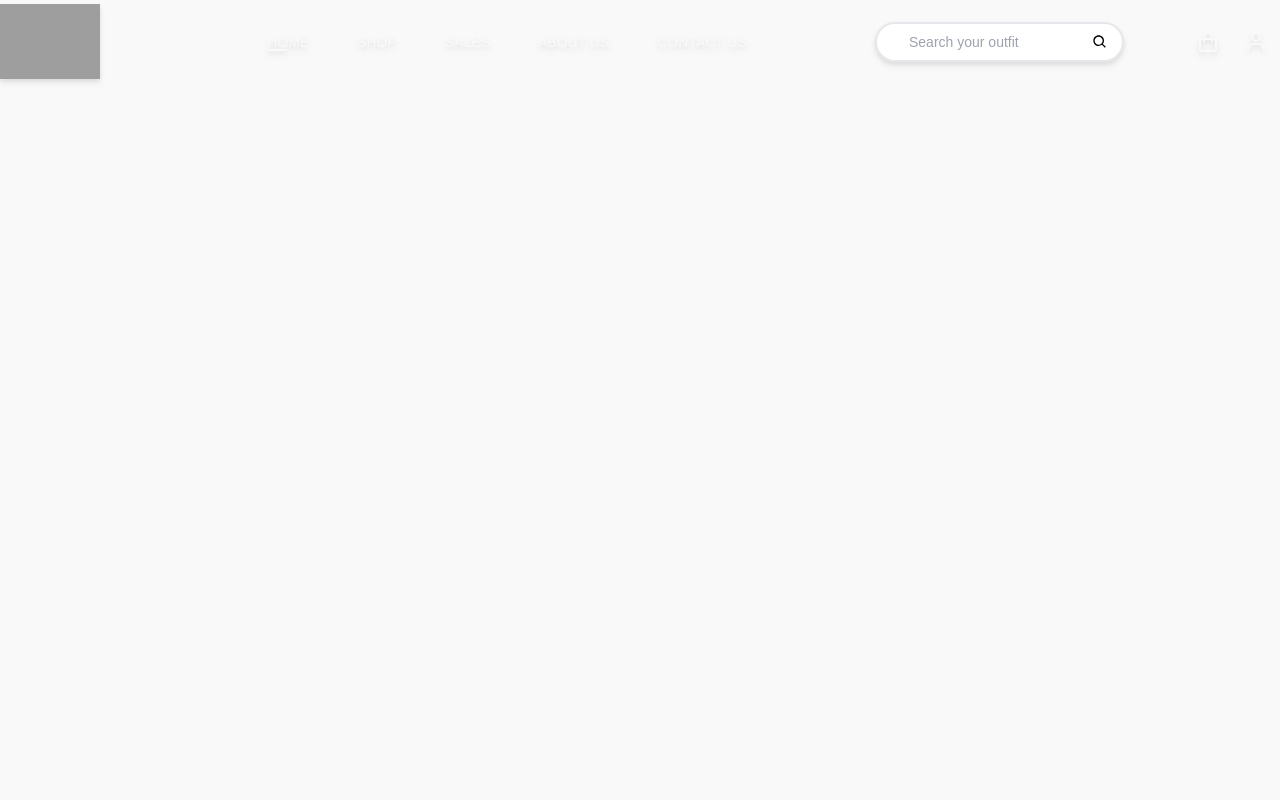
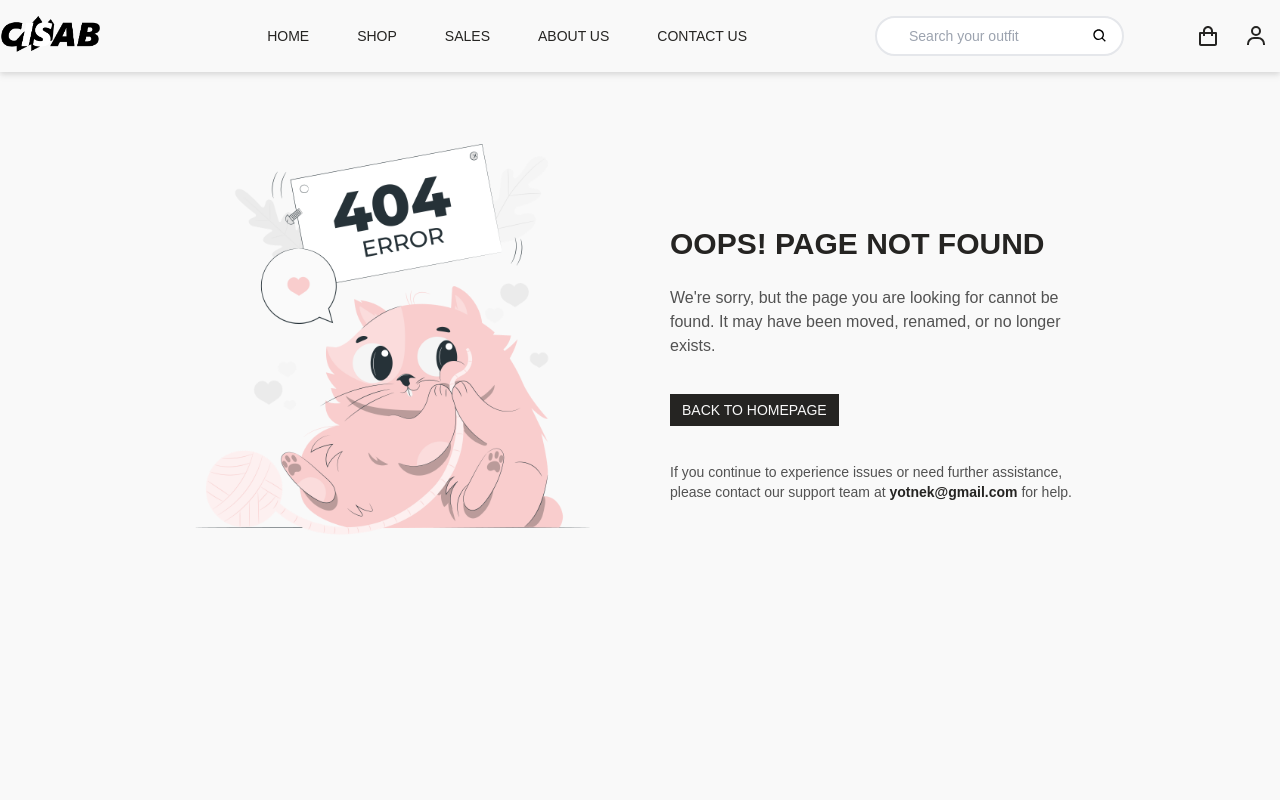
Before and after one commit to FRANCEBEAM/basic-clothing-frontend, a React (Create React App) app: page /basic-clothing-frontend/404 in a window 1280 px wide. Shown: the top 800 px of the page. Built offline with nearby package versions, Linux system fonts and the light colour scheme; grey boxes are pictures that could not be loaded; some icons are missing.

Commit message:
added 404 page

```diff
--- a/package.json
+++ b/package.json
@@ -1,4 +1,5 @@
 {
+  "homepage": "https://FRANCEBEAM.github.io/basic-clothing-frontend",
   "name": "basic-clothing",
   "version": "0.1.0",
   "private": true,
@@ -7,6 +8,7 @@
     "@testing-library/react": "^13.4.0",
     "@testing-library/user-event": "^13.5.0",
     "aos": "^2.3.4",
+    "gh-pages": "^6.0.0",
     "react": "^18.2.0",
     "react-dom": "^18.2.0",
     "react-icons": "^4.10.1",
@@ -17,6 +19,8 @@
   },
   "scripts": {
     "start": "react-scripts start",
+    "predeploy": "npm run build",
+    "deploy": "gh-pages -d build",
     "build": "react-scripts build",
     "test": "react-scripts test",
     "eject": "react-scripts eject"
--- a/src/App.js
+++ b/src/App.js
@@ -1,5 +1,5 @@
 import { useEffect } from 'react';
-import { BrowserRouter as Router, Routes, Route } from 'react-router-dom';
+import { BrowserRouter as Router, Routes, Route, Navigate } from 'react-router-dom';
 import Navbar from './components/client/Navbar';
 import Home from './pages/client/Home';
 import Shop from './pages/client/Shop';
@@ -13,6 +13,7 @@ import SignUp from './pages/client/SignUp';
 import ScrollToTop from './components/client/ScrollToTop';
 import Aos from 'aos';
 import "aos/dist/aos.css";
+import NotFound from './components/client/NotFound';
 
 function App() {
 
@@ -26,7 +27,7 @@ function App() {
 
   return(
     <>
-      <Router>
+      <Router basename='/basic-clothing-frontend/'>
         <Navbar />
         <ScrollToTop />
         <Routes>
@@ -40,6 +41,8 @@ function App() {
           <Route path="/cart" element={<Cart />} />
           <Route path="/signin" element={<SignIn />} />
           <Route path='/signup' element={<SignUp />} />
+          <Route path='/404' element={<NotFound />} />
+          <Route path='*' element={<Navigate to="/404" replace />} />
         </Routes>
       </Router>
     </>
--- a/src/components/client/Footer.js
+++ b/src/components/client/Footer.js
@@ -6,7 +6,7 @@ const Footer = () => {
   return (
     <>
         <footer className='w-full h-full bg-black'>
-            <div className='m-auto max-w-[1280px] py-36 p-3'>
+            <div className='m-auto max-w-[1280px] py-24 p-3'>
                 <div className='flex flex-wrap justify-between'>
 
                     <ul className='w-full relative md:w-auto'>
--- a/src/components/client/Navbar.js
+++ b/src/components/client/Navbar.js
@@ -58,7 +58,7 @@ const Navbar = () => {
     return (
         <>
             {!isAdminPage && (
-                <div className={`w-full fixed z-[999] ${location.pathname === '/signin' ? 'bg-transparent fixed' : ''} bg-${navbarBgColor} drop-shadow-md ${location.pathname === '/shop' || location.pathname === '/sales' || location.pathname === '/about' || location.pathname === '/contact'  ? 'bg-white drop-shadow-md' : ''}`}>
+                <div className={`w-full fixed z-[999] ${location.pathname === '/signin' ? 'bg-transparent fixed' : ''} bg-${navbarBgColor} drop-shadow-md ${location.pathname === '/shop' || location.pathname === '/sales' || location.pathname === '/about' || location.pathname === '/contact' || location.pathname === '/404' ? 'bg-white drop-shadow-md' : ''}`}>
                     <nav className={`p-3 py-4 w-full flex items-center justify-between m-auto lg:gap-20 lg:py-1 lg:max-w-[1280px] lg:px-0  `}>
                         <div>
                             <Link to='/'>
@@ -84,7 +84,7 @@ const Navbar = () => {
                                     </li>
                                     <li className="p-3 group" >
                                         <Link
-                                            className={`relative ${location.pathname === '/shop' || location.pathname === '/arrivals' || location.pathname === '/sales' || location.pathname === '/about' || location.pathname === '/contact' || location.pathname === '/cart' ? 'text-black' : ''} ${click ? 'text-white' : ''}`}
+                                            className={`relative ${location.pathname === '/shop' || location.pathname === '/arrivals' || location.pathname === '/sales' || location.pathname === '/about' || location.pathname === '/contact' || location.pathname === '/cart' || location.pathname === '/404' ? 'text-black' : ''} ${click ? 'text-white' : ''}`}
                                             onClick={() => handleSetActiveSection('home')}
                                             to='/'>
                                             Home
@@ -94,7 +94,7 @@ const Navbar = () => {
                                     </li>
                                 <li className="p-3 py-3 group" >
                                     <Link
-                                        className={`relative ${location.pathname === '/shop' || location.pathname === '/arrivals' || location.pathname === '/sales' || location.pathname === '/about' || location.pathname === '/contact' || location.pathname === '/cart' ? 'text-black' : ''} ${click ? 'text-white' : ''}`}
+                                        className={`relative ${location.pathname === '/shop' || location.pathname === '/arrivals' || location.pathname === '/sales' || location.pathname === '/about' || location.pathname === '/contact' || location.pathname === '/cart' || location.pathname === '/404' ? 'text-black' : ''} ${click ? 'text-white' : ''}`}
                                         onClick={() => handleSetActiveSection('shop')}
                                         to='/shop'>
                                         Shop
@@ -104,7 +104,7 @@ const Navbar = () => {
                                 </li>
                                 <li className="p-3 py-3 group" >
                                     <Link
-                                        className={`relative ${location.pathname === '/shop' || location.pathname === '/arrivals' || location.pathname === '/sales' || location.pathname === '/about' || location.pathname === '/contact' || location.pathname === '/cart' ? 'text-black' : ''} ${click ? 'text-white' : ''}`}
+                                        className={`relative ${location.pathname === '/shop' || location.pathname === '/arrivals' || location.pathname === '/sales' || location.pathname === '/about' || location.pathname === '/contact' || location.pathname === '/cart' || location.pathname === '/404' ? 'text-black' : ''} ${click ? 'text-white' : ''}`}
                                         onClick={() => handleSetActiveSection('sales')}
                                         to='/sales'>
                                         Sales
@@ -114,7 +114,7 @@ const Navbar = () => {
                                 </li>
                                 <li className="p-3 py-3 group" >
                                     <Link
-                                        className={`relative ${location.pathname === '/shop' || location.pathname === '/arrivals' || location.pathname === '/sales' || location.pathname === '/about' || location.pathname === '/contact' || location.pathname === '/cart' ? 'text-black' : ''}${click ? 'text-white' : ''}`}
+                                        className={`relative ${location.pathname === '/shop' || location.pathname === '/arrivals' || location.pathname === '/sales' || location.pathname === '/about' || location.pathname === '/contact' || location.pathname === '/cart' || location.pathname === '/404' ? 'text-black' : ''}${click ? 'text-white' : ''}`}
                                         onClick={() => handleSetActiveSection('about')}
                                         to='/about'>
                                         About Us
@@ -124,7 +124,7 @@ const Navbar = () => {
                                 </li>
                                 <li className="p-3 py-3 group" >
                                     <Link
-                                        className={`relative ${location.pathname === '/shop' || location.pathname === '/arrivals' || location.pathname === '/sales' || location.pathname === '/about' || location.pathname === '/contact' || location.pathname === '/cart' ? 'text-black' : ''}${click ? 'text-white' : ''}`}
+                                        className={`relative ${location.pathname === '/shop' || location.pathname === '/arrivals' || location.pathname === '/sales' || location.pathname === '/about' || location.pathname === '/contact' || location.pathname === '/cart' || location.pathname === '/404' ? 'text-black' : ''}${click ? 'text-white' : ''}`}
                                         onClick={() => handleSetActiveSection('contact')}
                                         to='/contact'>
                                         Contact Us
@@ -141,17 +141,17 @@ const Navbar = () => {
                                             </div>
                                         </form>
                                     </li>
-                                    <li className={`p-3 py-3 text-lg ${location.pathname === '/shop' || location.pathname === '/sales' || location.pathname === '/about' || location.pathname === '/contact' ? 'text-black' : `lg:text-${iconsColor}`} ${click ? 'text-white' : ''}`} >
+                                    <li className={`p-3 py-3 text-lg ${location.pathname === '/shop' || location.pathname === '/sales' || location.pathname === '/about' || location.pathname === '/contact' || location.pathname === '/404' ? 'text-black' : `lg:text-${iconsColor}`} ${click ? 'text-white' : ''}`} >
                                         <Link to='/'>
                                             <Icon icon="mdi:heart-outline" fontSize={24} />
                                         </Link>
                                     </li>
-                                    <li className={`p-3 py-3 text-lg ${location.pathname === '/shop' || location.pathname === '/sales' || location.pathname === '/about' || location.pathname === '/contact' ? 'text-black' : `lg:text-${iconsColor}`} ${click ? 'text-white' : ''}`} >
+                                    <li className={`p-3 py-3 text-lg ${location.pathname === '/shop' || location.pathname === '/sales' || location.pathname === '/about' || location.pathname === '/contact' || location.pathname === '/404' ? 'text-black' : `lg:text-${iconsColor}`} ${click ? 'text-white' : ''}`} >
                                         <Link to='/cart'>
                                             <BiShoppingBag size={24} />
                                         </Link>
                                     </li>
-                                    <li className={`p-3 py-3 text-lg ${location.pathname === '/shop' || location.pathname === '/sales' || location.pathname === '/about' || location.pathname === '/contact' ? 'text-black' : `lg:text-${iconsColor}`} ${click ? 'text-white' : ''}`} >
+                                    <li className={`p-3 py-3 text-lg ${location.pathname === '/shop' || location.pathname === '/sales' || location.pathname === '/about' || location.pathname === '/contact' || location.pathname === '/404' ? 'text-black' : `lg:text-${iconsColor}`} ${click ? 'text-white' : ''}`} >
                                         <Link to='/signin'>
                                             <BiUser size={24} />
                                         </Link>
--- /dev/null
+++ b/src/components/client/NotFound.js
@@ -0,0 +1,30 @@
+import React from 'react'
+import Footer from './Footer'
+import { Link } from 'react-router-dom'
+
+const NotFound = () => {
+  return (
+    <>
+        <div className='w-full min-h-screen'>
+            <div className='p-3 m-auto max-w-[1280px] py-36'>
+                <div className='md:flex md:flex-grid items-center m-auto justify-center gap-20 max-w-[900px]'>
+                    <img className='max-w-[400px] m-auto justify-center' src="../assets/404img.png" alt="" />
+                    <div className='pt-10'>
+                        <h1 className='uppercase font-bold text-black text-3xl'>Oops! Page Not Found</h1>
+                        <p className='pt-6 text-[#525252]'>We're sorry, but the page you are looking for cannot be found. It may have been moved, renamed, or no longer exists.</p>
+                        <div className='pt-10'>
+                            <Link className="p-2 bg-black px-3 text-white uppercase text-sm" to="/">
+                                Back to Homepage
+                            </Link>
+                        </div>
+                        <p className='pt-10 text-[#525252] text-sm'>If you continue to experience issues or need further assistance, please contact our support team at <span className='text-black font-bold'>yotnek@gmail.com</span> for help.</p>
+                    </div>
+                </div>
+            </div>
+        </div>
+        <Footer />
+    </>
+  )
+}
+
+export default NotFound
--- a/src/pages/client/Cart.js
+++ b/src/pages/client/Cart.js
@@ -3,7 +3,11 @@ import React from 'react'
 const Cart = () => {
   return (
     <>
-        <h1>Cart</h1>
+      <div className='w-full h-full p-3 max-w-[1280px] m-auto'>
+        <div className='py-32'>
+          <h1 className='uppercase text-lg text-black'>Cart:</h1>
+        </div>
+      </div>
     </>
   )
 }
--- a/src/pages/client/Home.js
+++ b/src/pages/client/Home.js
@@ -17,7 +17,7 @@ const Home = () => {
   useEffect(()=>{
     Aos.init({
         duration: 1000,
-        once: true
+        once: true,
     });
   }, []);
 
```
Also changed, not shown: public/404.html (added, +40 -0 lines), public/index.html (+13 -0 lines), src/components/client/ProductDetails.js (added, +13 -0 lines), public/assets/404img.png (added), src/index.js (line endings or trailing spaces), 1 other file (tests, documents, lock files or other folders).
